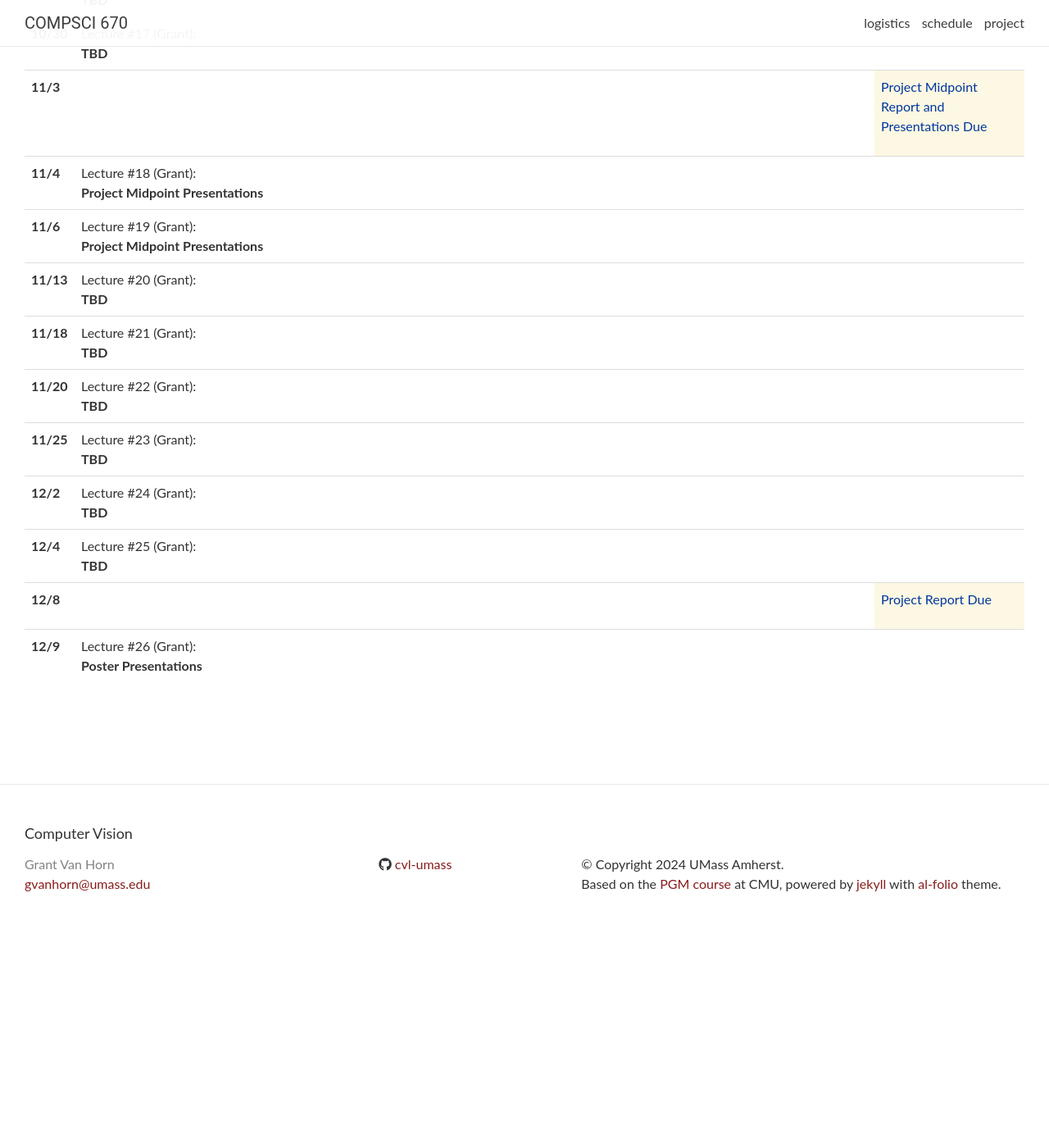
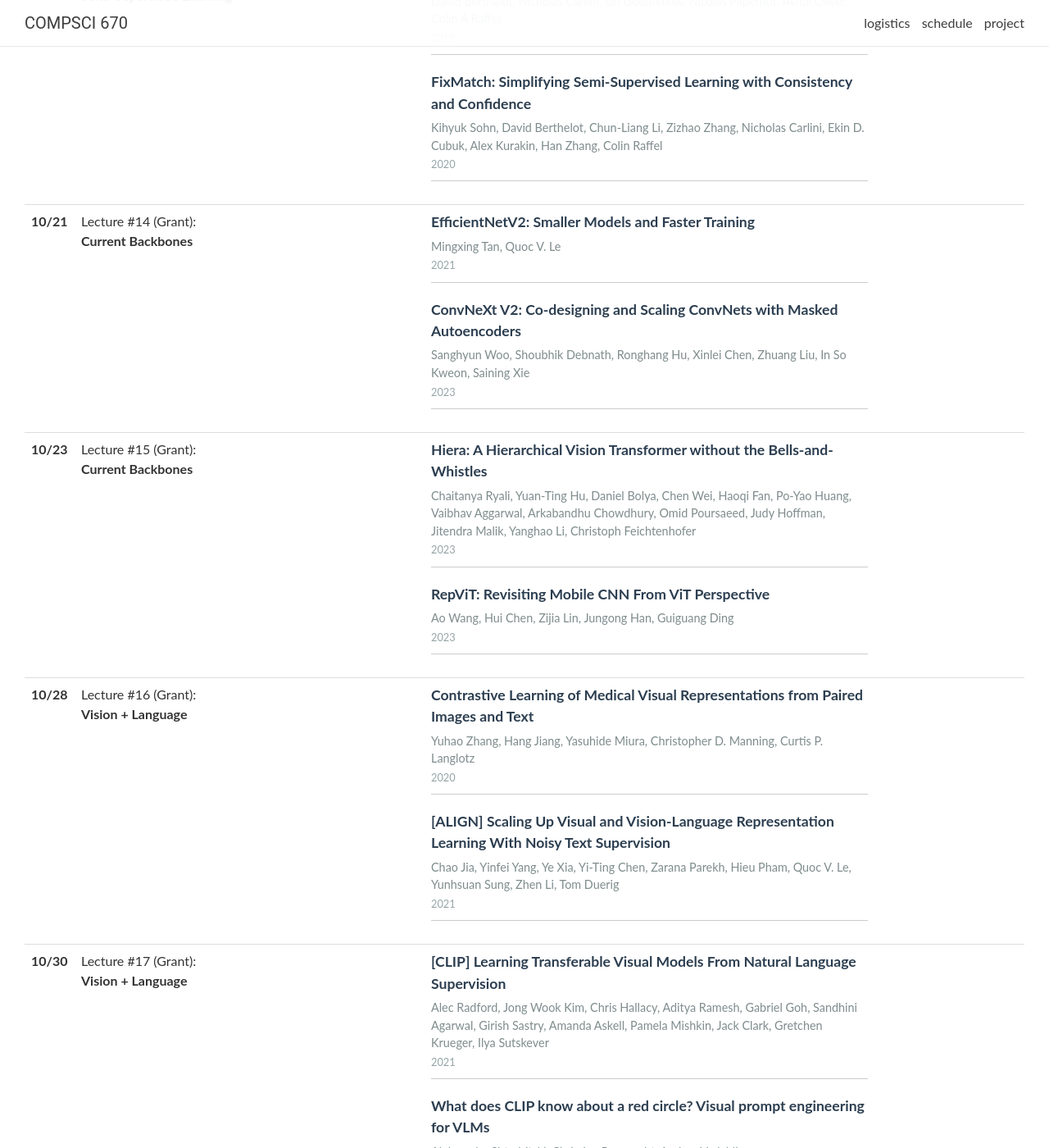
Before and after one commit to cvl-umass/compsci670-fall-2024, a Jekyll site: the page built from _pages/schedule.md, in a window 1280 px wide and 1400 px high, scrolled down 3335 px. Shown: the whole window at 82% size. Built offline with Jekyll 4.4.1, drawn with Linux system fonts in a browser that asks for light colours; nearby versions of some CDN libraries; comment, search, counter and statistics services are not loaded; before the commit the page ends 4486 px from its top, so only the background shows below that; some of the changed text lies outside the part shown.

Commit message:
updating schedule; clarifying page limits on reports.

```diff
--- a/_data/schedule.yml
+++ b/_data/schedule.yml
@@ -87,11 +87,11 @@
     <span class="deadline">Project Proposal Report and Presentations Due</span>
 
 - date: 9/30
-  lecturer: Grant
+  lecturer: Students
   title: <strong>Project Proposal Presentations</strong>
 
 - date: 10/2
-  lecturer: Grant
+  lecturer: Students
   title: <strong>Project Proposal Presentations</strong>
 
 - date: 10/7
@@ -130,38 +130,92 @@
 
 - date: 10/15
   lecturer: Grant
-  title: <strong>TBD</strong>
+  title: <strong>Semi-Supervised Learning</strong>
+  readings:
+    - title: "Mean teachers are better role models: Weight-averaged consistency targets improve semi-supervised deep learning results"
+      url: https://arxiv.org/abs/1703.01780
+      authors: "Antti Tarvainen, Harri Valpola"
+      year: 2017
+    - title: "Realistic Evaluation of Deep Semi-Supervised Learning Algorithms"
+      url: https://arxiv.org/abs/1804.09170
+      authors: "Avital Oliver, Augustus Odena, Colin Raffel, Ekin D. Cubuk, Ian J. Goodfellow"
+      year: 2018
 
 - date: 10/16
   lecturer: Grant
-  title: <strong>TBD</strong>
+  title: <strong>Semi-Supervised Learning</strong>
+  readings:
+    - title: "MixMatch: A Holistic Approach to Semi-Supervised Learning"
+      url: https://arxiv.org/abs/1905.02249
+      authors: "David Berthelot, Nicholas Carlini, Ian Goodfellow, Nicolas Papernot, Avital Oliver, Colin A Raffel"
+      year: 2019
+    - title: "FixMatch: Simplifying Semi-Supervised Learning with Consistency and Confidence"
+      url: https://arxiv.org/abs/2001.07685
+      authors: "Kihyuk Sohn, David Berthelot, Chun-Liang Li, Zizhao Zhang, Nicholas Carlini, Ekin D. Cubuk, Alex Kurakin, Han Zhang, Colin Raffel"
+      year: 2020
 
 - date: 10/21
   lecturer: Grant
-  title: <strong>TBD</strong>
+  title: <strong>Current Backbones</strong>
+  readings:
+    - title: "EfficientNetV2: Smaller Models and Faster Training"
+      url: https://arxiv.org/abs/2104.00298
+      authors: "Mingxing Tan, Quoc V. Le"
+      year: 2021
+    - title: "ConvNeXt V2: Co-designing and Scaling ConvNets with Masked Autoencoders"
+      url: https://arxiv.org/abs/2301.00808
+      authors: "Sanghyun Woo, Shoubhik Debnath, Ronghang Hu, Xinlei Chen, Zhuang Liu, In So Kweon, Saining Xie"
+      year: 2023
 
 - date: 10/23
   lecturer: Grant
-  title: <strong>TBD</strong>
+  title: <strong>Current Backbones</strong>
+  readings:
+    - title: "Hiera: A Hierarchical Vision Transformer without the Bells-and-Whistles"
+      url: https://arxiv.org/abs/2306.00989
+      authors: "Chaitanya Ryali, Yuan-Ting Hu, Daniel Bolya, Chen Wei, Haoqi Fan, Po-Yao Huang, Vaibhav Aggarwal, Arkabandhu Chowdhury, Omid Poursaeed, Judy Hoffman, Jitendra Malik, Yanghao Li, Christoph Feichtenhofer"
+      year: 2023
+    - title: "RepViT: Revisiting Mobile CNN From ViT Perspective"
+      url: https://arxiv.org/abs/2307.09283
+      authors: "Ao Wang, Hui Chen, Zijia Lin, Jungong Han, Guiguang Ding"
+      year: 2023
 
 - date: 10/28
   lecturer: Grant
-  title: <strong>TBD</strong>
+  title: <strong>Vision + Language</strong>
+  readings:
+    - title: "Contrastive Learning of Medical Visual Representations from Paired Images and Text"
+      url: https://arxiv.org/abs/2010.00747
+      authors: "Yuhao Zhang, Hang Jiang, Yasuhide Miura, Christopher D. Manning, Curtis P. Langlotz"
+      year: 2020
+    - title: "[ALIGN] Scaling Up Visual and Vision-Language Representation Learning With Noisy Text Supervision"
+      url: https://arxiv.org/abs/2102.05918
+      authors: "Chao Jia, Yinfei Yang, Ye Xia, Yi-Ting Chen, Zarana Parekh, Hieu Pham, Quoc V. Le, Yunhsuan Sung, Zhen Li, Tom Duerig"
+      year: 2021
 
 - date: 10/30
   lecturer: Grant
-  title: <strong>TBD</strong>
+  title: <strong>Vision + Language</strong>
+  readings:
+    - title: "[CLIP] Learning Transferable Visual Models From Natural Language Supervision"
+      url: https://arxiv.org/abs/2103.00020
+      authors: "Alec Radford, Jong Wook Kim, Chris Hallacy, Aditya Ramesh, Gabriel Goh, Sandhini Agarwal, Girish Sastry, Amanda Askell, Pamela Mishkin, Jack Clark, Gretchen Krueger, Ilya Sutskever"
+      year: 2021
+    - title: "What does CLIP know about a red circle? Visual prompt engineering for VLMs"
+      url: https://arxiv.org/abs/2304.06712
+      authors: "Aleksandar Shtedritski, Christian Rupprecht, Andrea Vedaldi"
+      year: 2023
 
 - date: 11/3
   logistics:
     <span class="deadline">Project Midpoint Report and Presentations Due</span>
 
 - date: 11/4
-  lecturer: Grant
+  lecturer: Students
   title: <strong>Project Midpoint Presentations</strong>
 
 - date: 11/6
-  lecturer: Grant
+  lecturer: Students
   title: <strong>Project Midpoint Presentations</strong>
 
 - date: 11/13
```
Also changed, not shown: _pages/project.md (+2 -2 lines).
